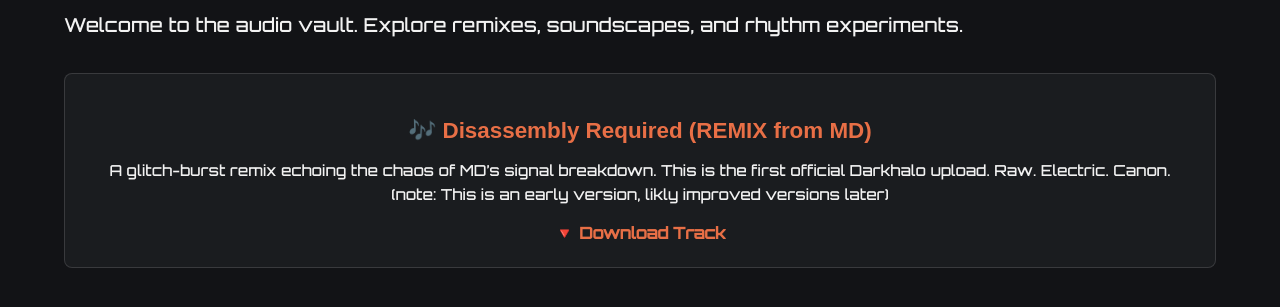
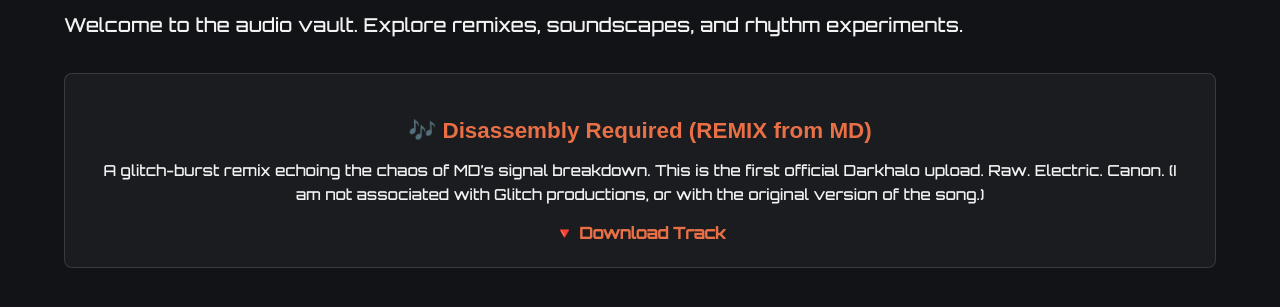
Before and after one commit to Dark-Halo-Studios/Dark-Halo-Studios.github.io, a plain HTML site: page music.html in a window 1280 px wide. Shown: the part 179-486 px from the top of the page. Drawn offline with Linux system fonts and the light colour scheme.

Commit message:
Update music.html

```diff
--- a/music.html
+++ b/music.html
@@ -115,7 +115,7 @@
     <p>Welcome to the audio vault. Explore remixes, soundscapes, and rhythm experiments.</p>
     <div class="track-card">
   <h2>🎶 Disassembly Required (REMIX from MD)</h2>
-  <p>A glitch-burst remix echoing the chaos of MD’s signal breakdown. This is the first official Darkhalo upload. Raw. Electric. Canon. (note: This is an early version, likly improved versions later) </p>
+  <p>A glitch-burst remix echoing the chaos of MD’s signal breakdown. This is the first official Darkhalo upload. Raw. Electric. Canon. (I am not associated with Glitch productions, or with the original version of the song.) </p>
   <a href="https://www.mediafire.com/file/ek7pl27oba5jgmt/REMIX-DISASSEMBLY_REQUIRED_FROM_MD-COMPLETE.mp3/file" target="_blank">
     🔻 Download Track
   </a>
```
